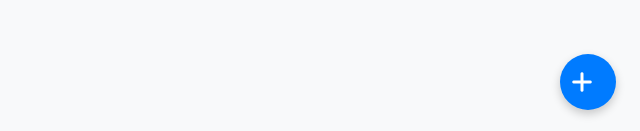
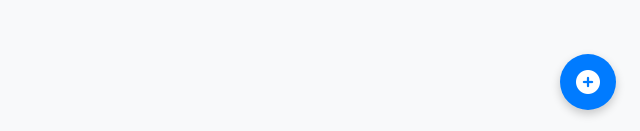
Before and after one commit to bdfabrications/budget, a plain HTML site: page index.html in a window 1280 px wide. Shown: the part 666-797 px from the top of the page, 640-1280 px from the left. Drawn offline with nearby package versions, Linux system fonts and the light colour scheme.

Commit message:
Update index.html

```diff
--- a/index.html
+++ b/index.html
@@ -92,7 +92,7 @@
         </div>
     </main>
 
-    <button id="add-transaction-fab" class="fab"><i class="fas fa-plus"></i></button>
+    <button id="add-transaction-fab" class="fab"><i class="fas fa-plus-circle"></i></button>
 
     <div id="transaction-modal" class="modal">
         <div class="modal-content">
```
